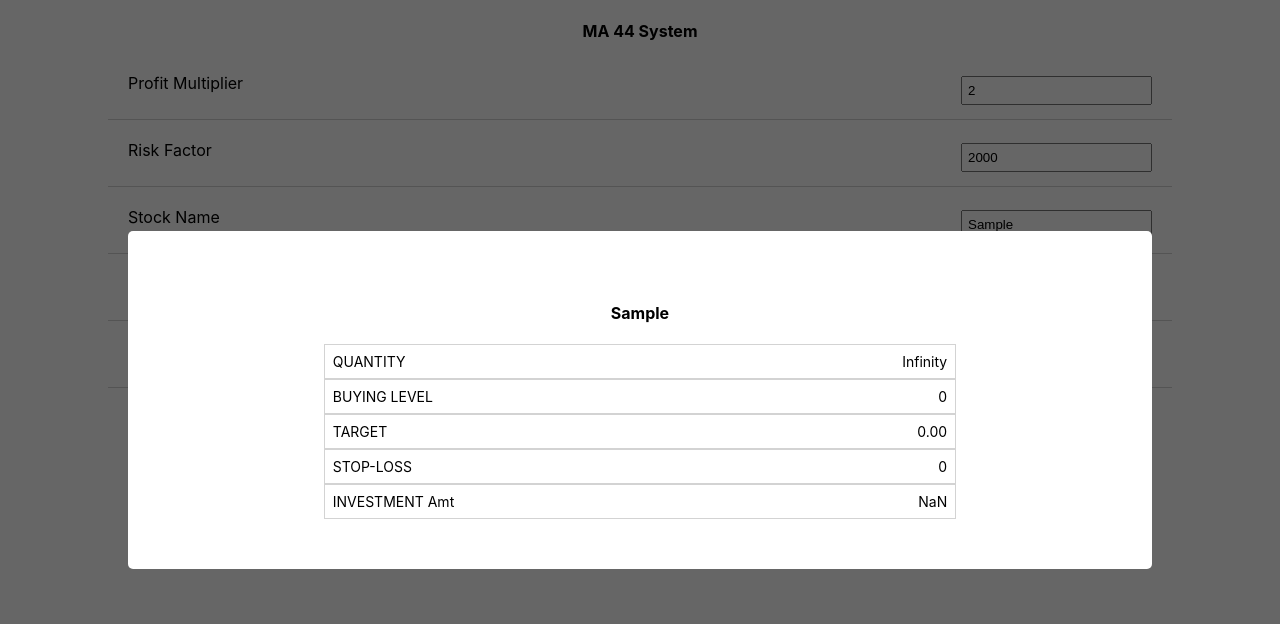
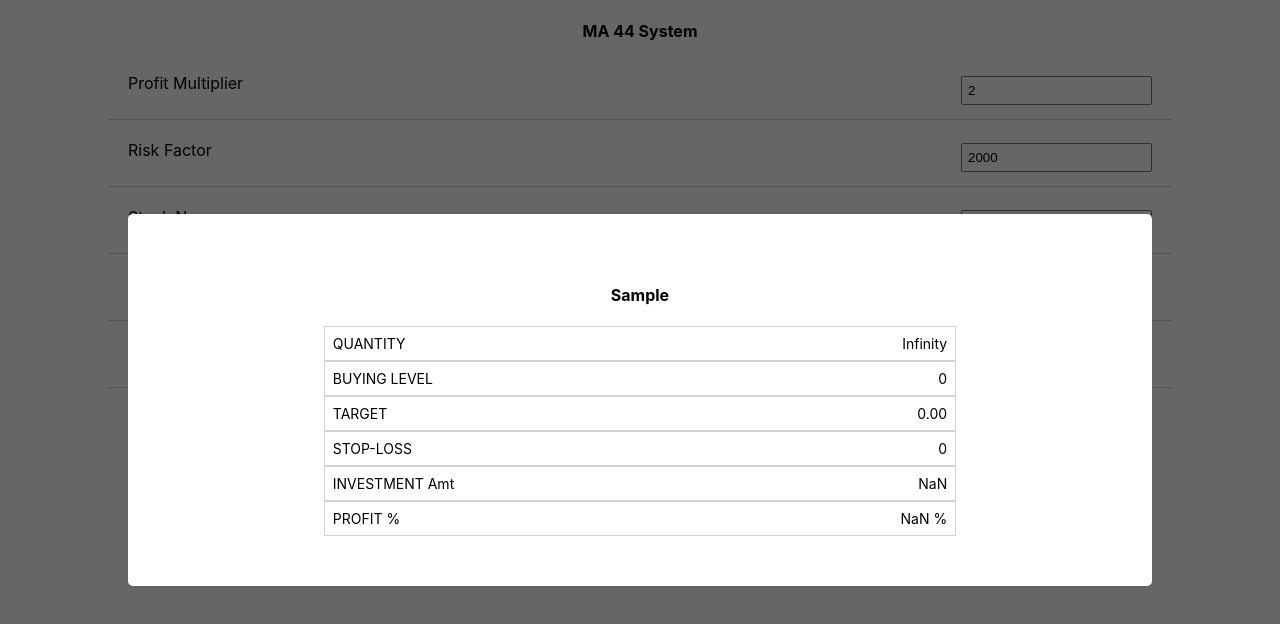
Before and after one commit to shrek-7/Moving-average, a React (Create React App) app: page / in a window 1280 px wide. Both pictures are taken after typing "Sample" into the empty fields and a click on the button "Calculate". Shown: the top 624 px of the page. Built offline with nearby package versions, Linux system fonts and the light colour scheme.

Commit message:
added profit percent

```diff
--- a/src/App.js
+++ b/src/App.js
@@ -13,6 +13,7 @@ function App() {
   const [profitMultiplier, setProfitMultiplier] = useState(2);
   const [stockName, setStockName] = useState('');
   const [showModal, setModalStatus] = useState(false);
+  const [profitPercent, setProfitPercent] = useState(0);
 
   const handleOnClick = () => {
     if (risk < 0 || profitMultiplier < 0 || buy < 0 || stopLoss < 0) {
@@ -21,11 +22,13 @@ function App() {
     const difference = buy - stopLoss,
       qnt = Number.parseFloat(risk / difference).toFixed(2),
       tgt = Number(buy) + Number(difference*profitMultiplier),
-      investmentAmount = Number(qnt * buy).toFixed(2);
+      investmentAmount = Number(qnt * buy).toFixed(2),
+      profitPercent = (Number.parseFloat((tgt - buy)/buy)) * 100;
 
       setQuantity(qnt);
       setTarget(Number(tgt).toFixed(2));
       setInvestment(investmentAmount);
+      setProfitPercent(profitPercent);
       setModalStatus(true);
   };
 
@@ -81,6 +84,10 @@ function App() {
                 <div>INVESTMENT Amt</div>
                 <div>{investment}</div>
               </div>
+              <div className='table'>
+                <div>PROFIT %</div>
+                <div>{profitPercent} %</div>
+              </div>
             </div>
           </div>
       }
```
